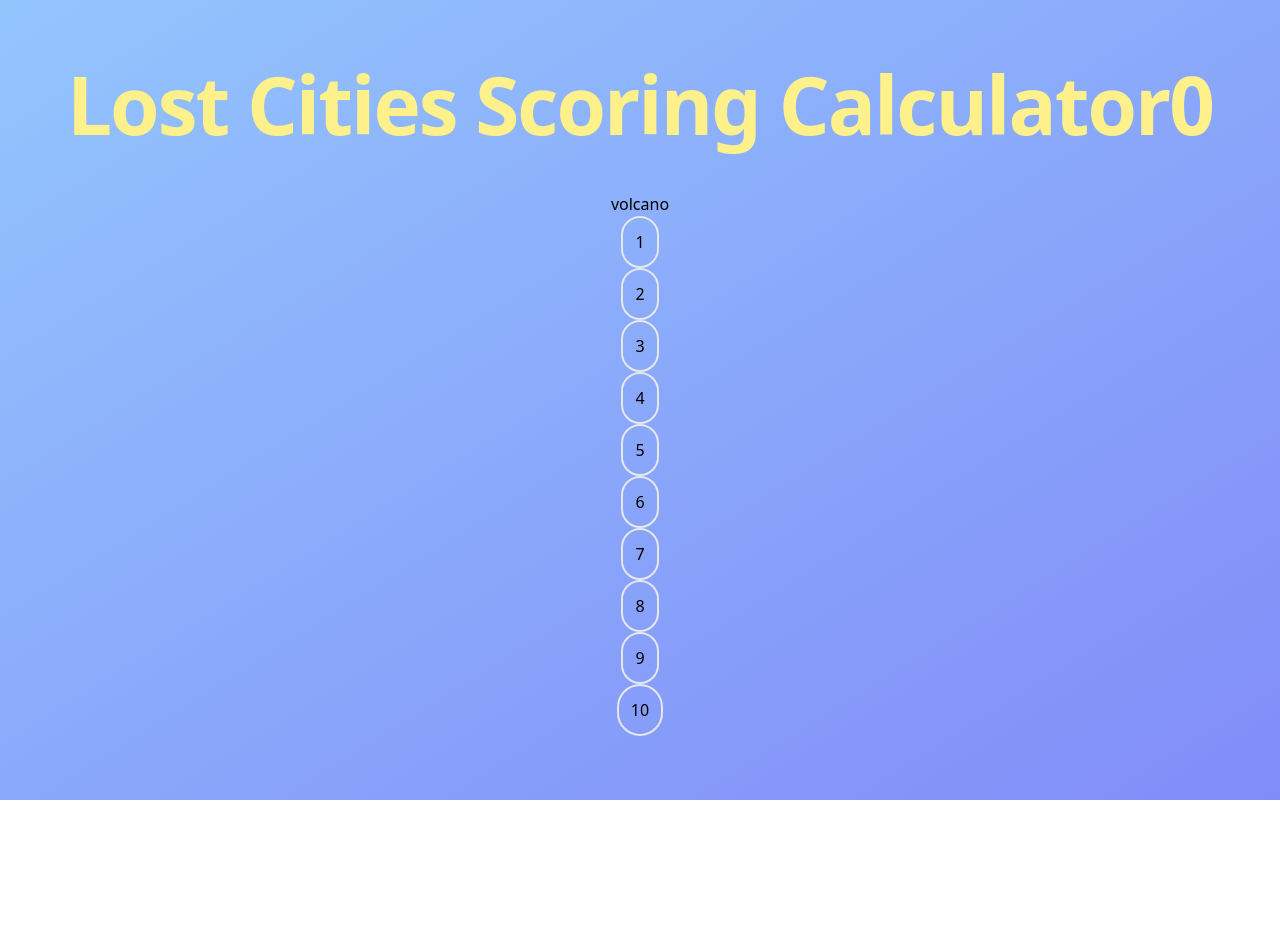
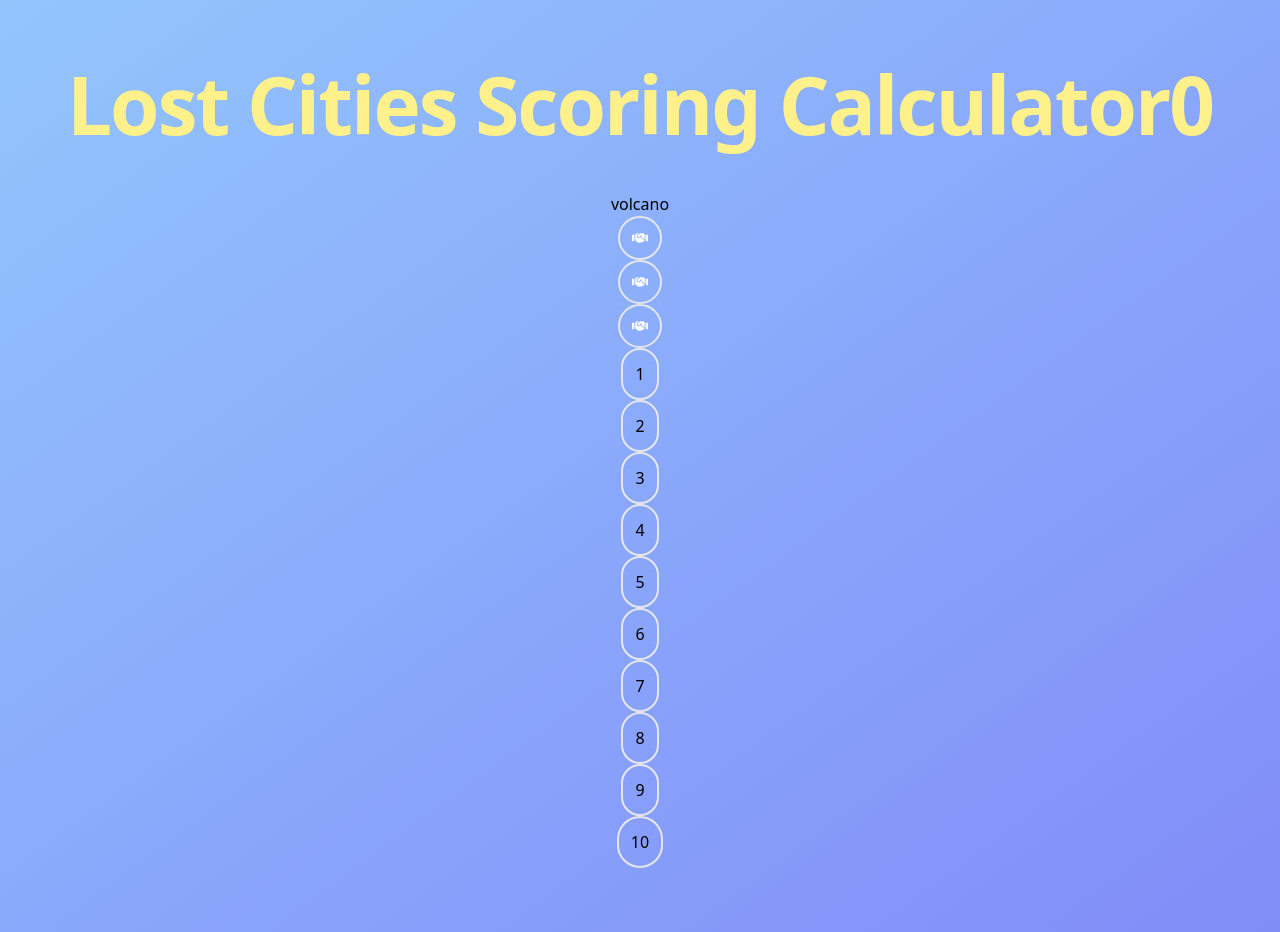
Before and after one commit to mhgamboa/lost-cities-scoring, a Next.js app: page / in a window 1280 px wide. Before the commit the page ends 800 px from the top, so only its background shows below. Built offline with nearby package versions, Linux system fonts and the light colour scheme.

Commit message:
Begin scoring formula

```diff
--- a/package.json
+++ b/package.json
@@ -13,6 +13,7 @@
     "next": "^13.4.2",
     "react": "18.2.0",
     "react-dom": "18.2.0",
+    "react-icons": "^4.10.1",
     "zod": "^3.21.4"
   },
   "devDependencies": {
--- a/src/components/Expedition.tsx
+++ b/src/components/Expedition.tsx
@@ -1,4 +1,5 @@
 import React, { useState, useEffect } from "react";
+import { FaHandshake } from "react-icons/fa";
 
 type props = {
   name: string;
@@ -22,6 +23,12 @@ export default function Expedition({ name, updateScore }: props) {
     [10, false],
   ]);
 
+  const [handshakeArray, setHandShakeArray] = useState<boolean[]>([
+    false,
+    false,
+    false,
+  ]);
+
   function handleClick(amount: number, active: boolean, itemIndex: number) {
     // let totalSum = (sum - 20) x (handshakeCount + 1) + 20(only if you have 8 or more cards)
     // cardCount >=8 && (totalSum + 20)
@@ -38,6 +45,42 @@ export default function Expedition({ name, updateScore }: props) {
     });
   }
 
+  const calculate = (
+    sum: number,
+    handshakeCount: number,
+    numberCount: number
+  ) => {
+    // Count handshakes
+    // Count number of trues in scoringitems
+    return (
+      (sum - 20) * (handshakeCount + 1) +
+      (numberCount + handshakeCount >= 8 ? 20 : 0)
+    );
+  };
+
+  function handleHandshakeClick(index: number) {
+    // let totalSum = (sum - 20) x (handshakeCount + 1) + 20(only if you have 8 or more cards)
+    // cardCount >=8 && (totalSum + 20)
+
+    // setScoringItems((prevState) => {
+    //   const newState: ScoringItem[] = [...prevState];
+
+    //   active
+    //     ? setExpeditionScore((prevScore) => prevScore - amount)
+    //     : setExpeditionScore((prevScore) => prevScore + amount);
+    //   newState[itemIndex][1] = !newState[itemIndex][1];
+    //   active = newState[itemIndex][1];
+    //   return newState;
+    // });
+
+    setHandShakeArray((prevState) => {
+      const newState: boolean[] = [...prevState];
+      newState[index] = !newState[index];
+      console.log(newState);
+      return newState;
+    });
+  }
+
   useEffect(() => {
     updateScore(name, expeditionScore);
   }, [expeditionScore, name, updateScore]);
@@ -49,8 +92,21 @@ export default function Expedition({ name, updateScore }: props) {
   }, [scoringItems]);
 
   return (
+    <div>
+      <h2>{name}</h2>
+
       <div className="flex flex-col items-center">
-      <h2>{name}</h2>
+        {handshakeArray.map((boolean, index) => {
+          return (
+            <div
+              onClick={() => handleHandshakeClick(index)}
+              className="border-White rounded-full border-2 border-solid p-3"
+              key={`${name}-${index}`}
+            >
+              <FaHandshake className="text-white" />
+            </div>
+          );
+        })}
 
         {scoringItems.map((item, index) => {
           return (
@@ -64,5 +120,6 @@ export default function Expedition({ name, updateScore }: props) {
           );
         })}
       </div>
+    </div>
   );
 }
```
Also changed, not shown: 1 other file (tests, documents, lock files or other folders). Lines whose indentation alone changed are shown as unchanged.
